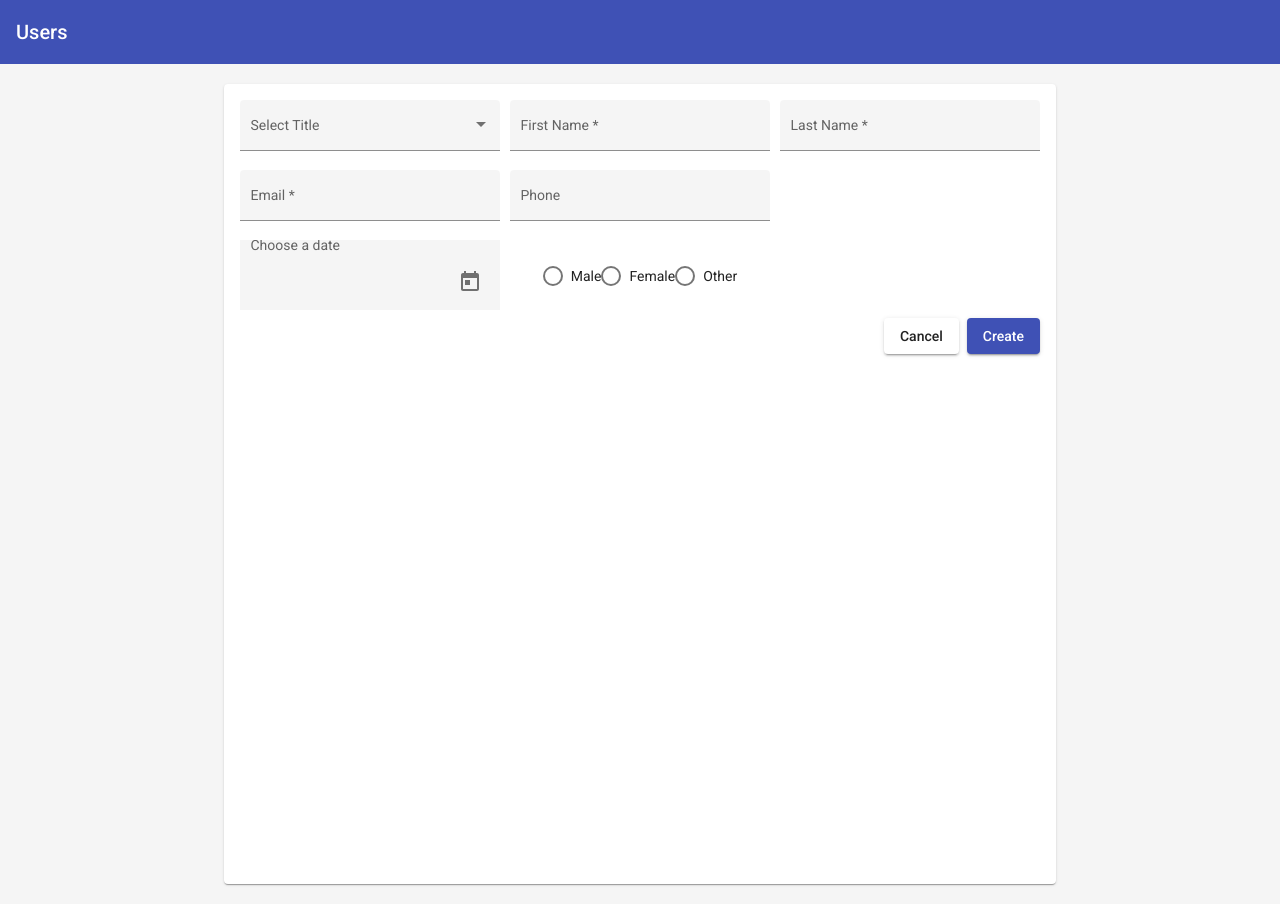
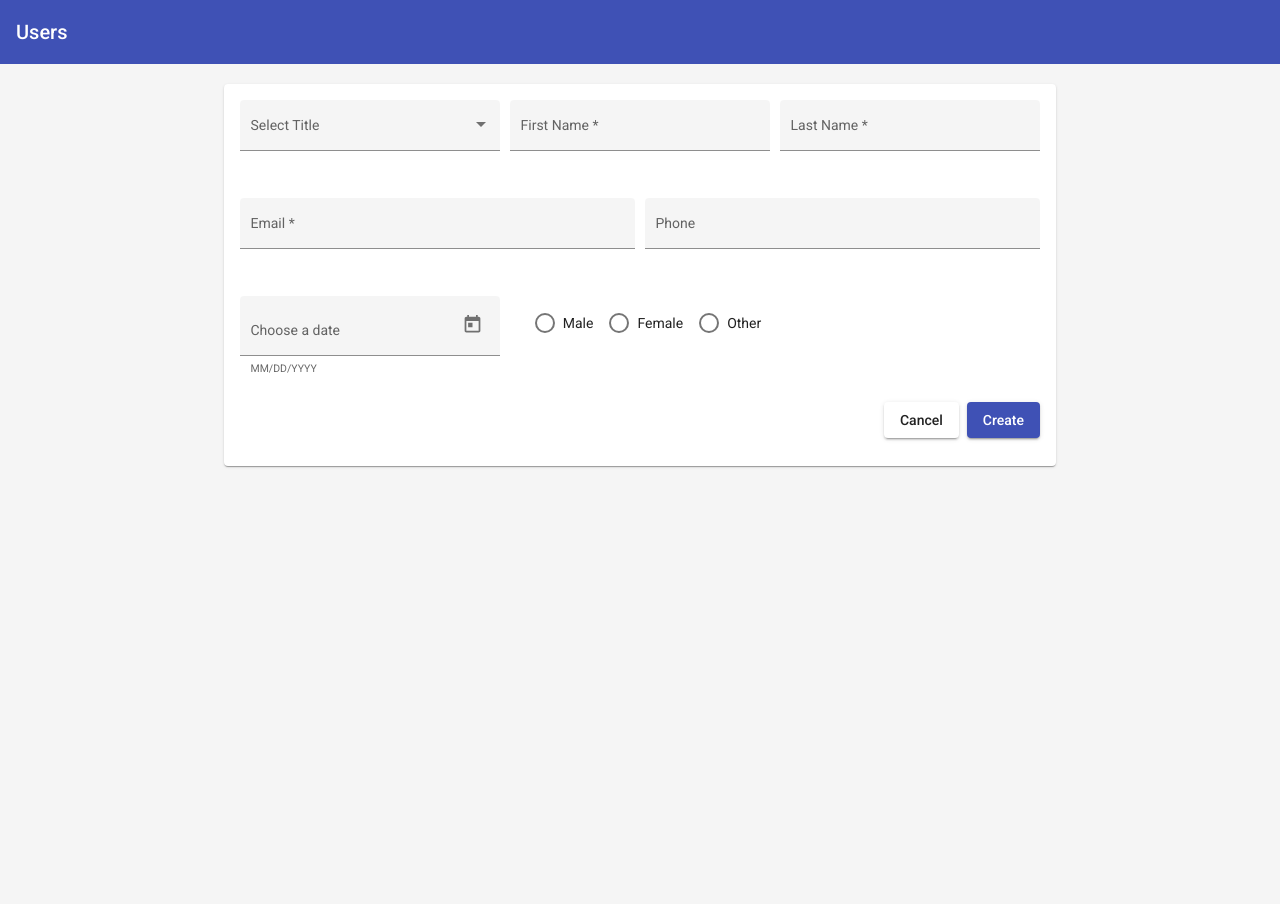
Before and after one commit to Junejune95/CRUDUsers, an Angular app: page /create in a window 1280 px wide. Built offline with nearby package versions, Linux system fonts and the light colour scheme.

Commit message:
edit form data binding

```diff
--- a/src/app/components/user-create/user-create.component.html
+++ b/src/app/components/user-create/user-create.component.html
@@ -1,7 +1,7 @@
 <div class="container">
   <mat-card class="from-wrapper">
     <form [formGroup]="createForm">
-      <mat-grid-list [cols]="breakpoint2" rowHeight="5em" [gutterSize]="'10px'">
+      <mat-grid-list [cols]="breakpoint2" rowHeight="7em" [gutterSize]="'10px'">
         <mat-grid-tile>
           <mat-form-field appearance="fill">
             <mat-label>Select Title</mat-label>
@@ -13,60 +13,55 @@
           </mat-form-field>
         </mat-grid-tile>
         <mat-grid-tile>
+          <div class="d-flex">
             <mat-form-field class="example-full-width" appearance="fill">
               <mat-label>First Name</mat-label>
               <input matInput formControlName="firstName" />
             </mat-form-field>
-          <ng-container
-            *ngIf="f['firstName'].touched && f['firstName'].invalid"
-          >
-            <mat-error
-              *ngIf="f['firstName'].errors && f['firstName'].errors['required']"
-            >
+            <ng-container *ngIf="f['firstName'].touched && f['firstName'].invalid">
+              <mat-error *ngIf="f['firstName'].errors && f['firstName'].errors['required']">
                 * First Name is required
               </mat-error>
 
-            <mat-error
-              *ngIf="
+              <mat-error *ngIf="
                   f['firstName'].errors && f['firstName'].errors['minlength']
-              "
-            >
+                ">
                 * Minimum number allows 2
               </mat-error>
             </ng-container>
+          </div>
         </mat-grid-tile>
+
         <mat-grid-tile>
+          <div class="d-flex">
             <mat-form-field class="example-full-width" appearance="fill">
               <mat-label>Last Name</mat-label>
               <input matInput formControlName="lastName" />
             </mat-form-field>
             <ng-container *ngIf="f['lastName'].touched && f['lastName'].invalid">
-            <mat-error
-              *ngIf="f['lastName'].errors && f['lastName'].errors['required']"
-            >
+              <mat-error *ngIf="f['lastName'].errors && f['lastName'].errors['required']">
                 * Last Name is required
               </mat-error>
 
-            <mat-error
-              *ngIf="f['lastName'].errors && f['lastName'].errors['minlength']"
-            >
+              <mat-error *ngIf="f['lastName'].errors && f['lastName'].errors['minlength']">
                 *Minimum number allows 2
               </mat-error>
             </ng-container>
+          </div>
+
         </mat-grid-tile>
       </mat-grid-list>
 
-      <mat-grid-list [cols]="breakpoint2" rowHeight="5em" [gutterSize]="'10px'">
+      <mat-grid-list [cols]="breakpoint" rowHeight="7em" [gutterSize]="'10px'">
         <mat-grid-tile>
+          <div class="d-flex">
             <mat-form-field class="example-full-width" appearance="fill">
               <mat-label>Email</mat-label>
               <input type="email" matInput formControlName="email" />
             </mat-form-field>
 
             <ng-container *ngIf="f['email'].touched && f['email'].invalid">
-            <mat-error
-              *ngIf="f['email'].errors && f['email'].errors['required']"
-            >
+              <mat-error *ngIf="f['email'].errors && f['email'].errors['required']">
                 * Please enter a valid email address
               </mat-error>
 
@@ -74,6 +69,7 @@
                 * Email is <strong>example@gmail.com</strong>
               </mat-error>
             </ng-container>
+          </div>
         </mat-grid-tile>
         <mat-grid-tile>
           <mat-form-field class="example-full-width" appearance="fill">
@@ -83,24 +79,18 @@
         </mat-grid-tile>
       </mat-grid-list>
 
-      <mat-grid-list [cols]="breakpoint2" rowHeight="5em" [gutterSize]="'10px'">
+      <mat-grid-list [cols]="breakpoint2" rowHeight="7em" [gutterSize]="'10px'">
         <mat-grid-tile>
           <mat-form-field class="example-full-width" appearance="fill">
             <mat-label>Choose a date</mat-label>
             <input matInput [matDatepicker]="picker" />
             <mat-hint>MM/DD/YYYY</mat-hint>
-            <mat-datepicker-toggle
-              matIconSuffix
-              [for]="picker"
-            ></mat-datepicker-toggle>
+            <mat-datepicker-toggle matSuffix [for]="picker"></mat-datepicker-toggle>
             <mat-datepicker #picker></mat-datepicker>
           </mat-form-field>
         </mat-grid-tile>
         <mat-grid-tile>
-          <mat-radio-group
-            aria-label="Select an option"
-            formControlName="gender"
-          >
+          <mat-radio-group aria-label="Select an option" formControlName="gender">
             <mat-radio-button value="male">Male</mat-radio-button>
             <mat-radio-button value="female">Female</mat-radio-button>
             <mat-radio-button value="other">Other</mat-radio-button>
@@ -111,20 +101,10 @@
         <button mat-raised-button color="disabled" (click)="goBack()">
           Cancel
         </button>
-        <button
-          mat-raised-button
-          color="primary"
-          (click)="onCreate()"
-          *ngIf="!editUserId"
-        >
+        <button mat-raised-button color="primary" (click)="onCreate()" *ngIf="!editUserId">
           Create
         </button>
-        <button
-          mat-raised-button
-          color="primary"
-          (click)="onCreate()"
-          *ngIf="editUserId"
-        >
+        <button mat-raised-button color="primary" (click)="onCreate()" *ngIf="editUserId">
           Edit
         </button>
       </mat-card-actions>
--- a/src/app/components/user-create/user-create.component.scss
+++ b/src/app/components/user-create/user-create.component.scss
@@ -1,6 +1,12 @@
 .from-wrapper {
   width: 800px;
-  // height: 260px;
+  height: 350px;
+}
+
+.d-flex{
+  display: flex;
+  flex-direction: column;
+  width: 100%;
 }
 
 .mat-form-field,
@@ -19,4 +25,11 @@ mat-card-actions {
 
 mat-error {
   margin-bottom: 10px;
+  width: 100%;
 }
+
+
+.mat-radio-button {
+  margin-left: 16px;
+  margin-top: 16px;
+}
--- a/src/app/components/user-create/user-create.component.ts
+++ b/src/app/components/user-create/user-create.component.ts
@@ -3,6 +3,7 @@ import { FormBuilder, FormControl, Validators } from '@angular/forms';
 import { Router, ActivatedRoute } from '@angular/router';
 import { User } from '../../interfaces/users';
 import { UsersService } from '../../services/users.service';
+import { first } from 'rxjs';
 
 @Component({
   selector: 'app-user-create',
@@ -28,7 +29,7 @@ export class UserCreateComponent implements OnInit {
     title: new FormControl(''),
     phone: new FormControl(''),
     gender: new FormControl(''),
-    dateOfBirth: new FormControl(''),
+    dateOfBirth: new FormControl(new Date().toISOString()),
   });
 
   constructor(
@@ -36,7 +37,7 @@ export class UserCreateComponent implements OnInit {
     private _userService: UsersService,
     private _router: Router,
     private _activeRoute: ActivatedRoute
-  ) {}
+  ) { }
 
   ngOnInit(): void {
     this.onResize(window);
@@ -48,21 +49,18 @@ export class UserCreateComponent implements OnInit {
 
   getUserById() {
     console.log(this.editUserId);
-    this._userService.getUserDetailById(this.editUserId!).subscribe((res) => {
-      console.log(res);
-    });
+    this._userService.getUserDetailById(this.editUserId!).
+      pipe(first()).
+      subscribe((res) => {
+        this.createForm.patchValue(res);
+      });
   }
 
   onCreate() {
     console.log(this.createForm.value);
     if (!this.createForm.valid) return;
-    let user: User = {
-      firstName: this.createForm.value.firstName!,
-      lastName: this.createForm.value.lastName!,
-      email: this.createForm.value.email!,
-      title: this.createForm.value.title!,
-    };
-    this._userService.onCreateUser(user).subscribe((res) => {
+
+    this._userService.onCreateUser(this.createForm.value).subscribe((res) => {
       console.log(res);
     });
   }
--- a/src/app/interfaces/users.ts
+++ b/src/app/interfaces/users.ts
@@ -12,4 +12,7 @@ export interface User {
   lastName: string;
   picture?: string;
   title?: 'mr' | 'ms' | 'mrs' | 'miss' | 'dr' | string;
+  phone?:string;
+  gender?:string;
+  dateOfBirth?:string
 }
--- a/src/app/services/users.service.ts
+++ b/src/app/services/users.service.ts
@@ -22,7 +22,7 @@ export class UsersService {
     );
   }
 
-  onCreateUser(user: User) {
+  onCreateUser(user: any) {
     return this.httpClient.post<any>(API_URL + 'user/create', user, {
       headers: this.headers,
     });
--- a/src/styles.scss
+++ b/src/styles.scss
@@ -22,3 +22,8 @@ body {
 .mat-icon-button {
   float: right;
 }
+
+mat-grid-tile > .mat-grid-tile-content{
+  display: flex;
+  align-items: start;
+}
```
Lines whose indentation alone changed are shown as unchanged.
